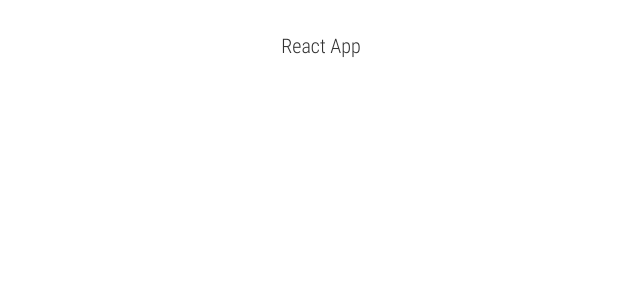
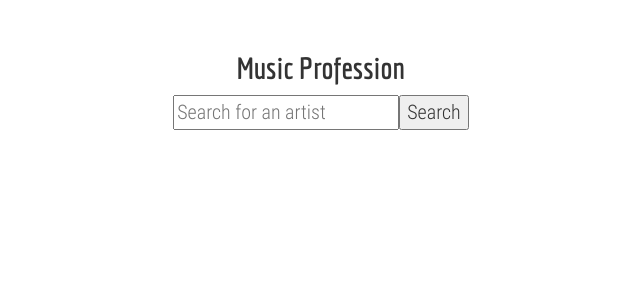
Before and after one commit to YakubuAmidu/music-profession, a React (Vite) app: page / in a window 1280 px wide. Shown: the top 300 px of the page, without its empty margins (319-959 px from the left). Built offline with nearby package versions, Linux system fonts and the light colour scheme.

Commit message:
Commiting changes

```diff
--- a/src/components/App.js
+++ b/src/components/App.js
@@ -8,7 +8,13 @@ class App extends Component {
   };
 
   render() {
-    return <div>React App</div>;
+    return (
+      <div>
+        <h2>Music Profession</h2>
+        <input placeholder='Search for an artist' />
+        <button>Search</button>
+      </div>
+    );
   }
 }
 
```
Also changed, not shown: 2 other files (tests, documents, lock files or other folders).
